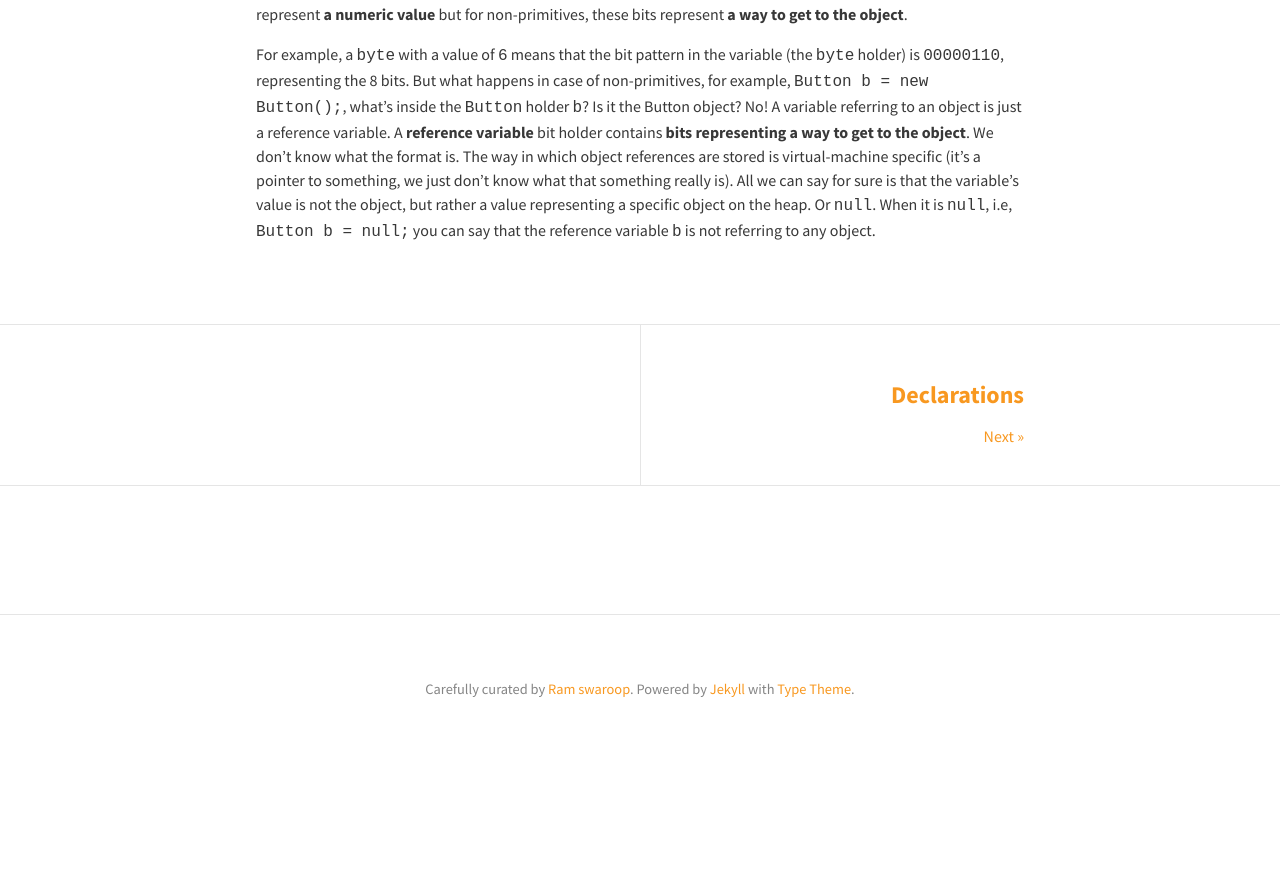
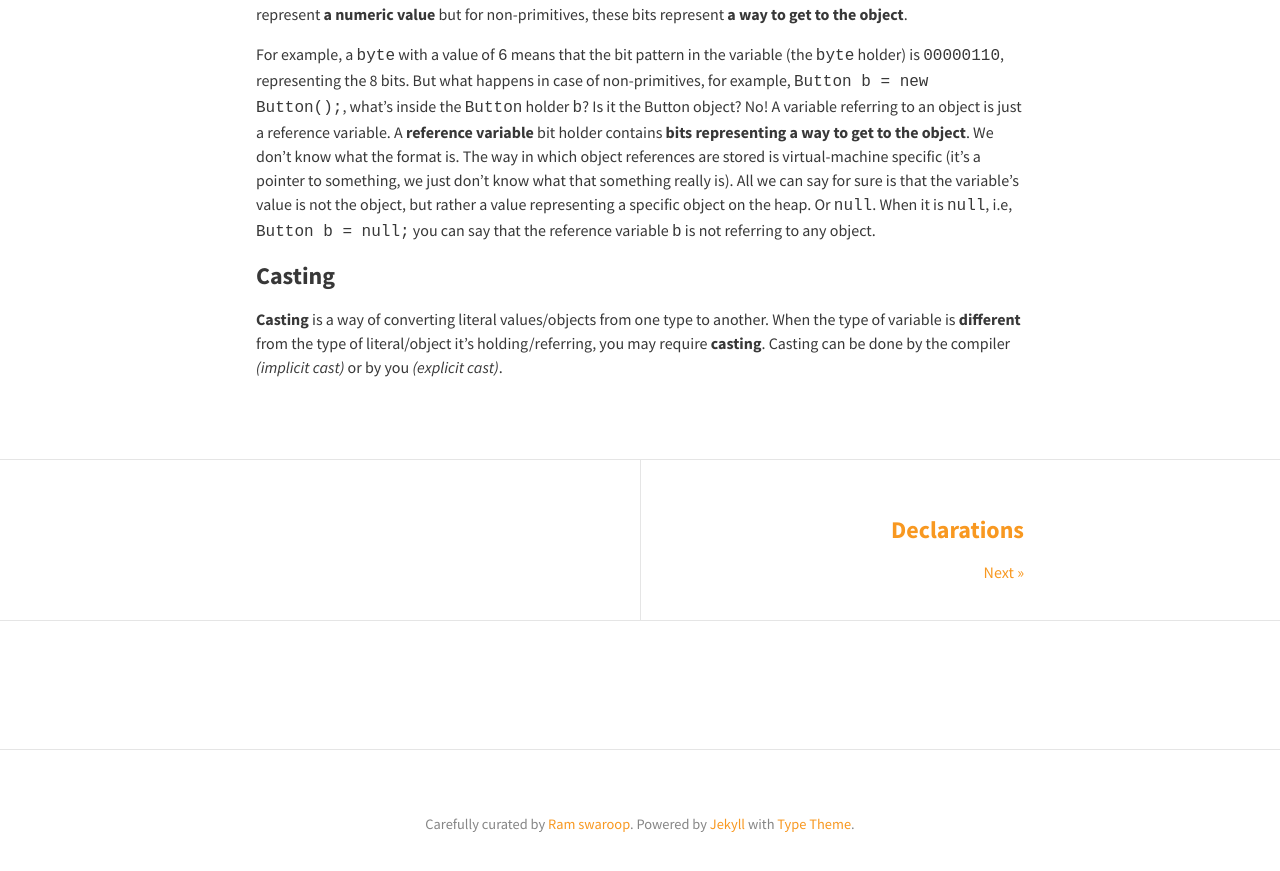
Before and after one commit to rampatra/JavaNotes, a Jekyll site: the page built from _posts/2015-05-14-variables-and-literals.md, in a window 1280 px wide and 900 px high, scrolled down 4380 px. Shown: the top 871 px of the window. Built offline with Jekyll 4.4.1, drawn with Linux system fonts in a browser that asks for light colours; nearby versions of some CDN libraries; comment, search, counter and statistics services are not loaded; before the commit the page ends 5144 px from its top, so only the background shows below that.

Commit message:
added content

```diff
--- a/_posts/2015-05-14-variables-and-literals.md
+++ b/_posts/2015-05-14-variables-and-literals.md
@@ -248,3 +248,9 @@ what the format is. The way in which object references are stored is virtual-mac
 something, we just don't know what that something really is). All we can say for sure is that the variable's value is
 not the object, but rather a value representing a specific object on the heap. Or `null`. When it is `null`, i.e,
 `Button b = null;` you can say that the reference variable `b` is not referring to any object.
+
+### Casting
+
+__Casting__ is a way of converting literal values/objects from one type to another. When the type of variable is
+__different__ from the type of literal/object it's holding/referring, you may require __casting__. Casting can be done
+by the compiler _(implicit cast)_ or by you _(explicit cast)_.
```
